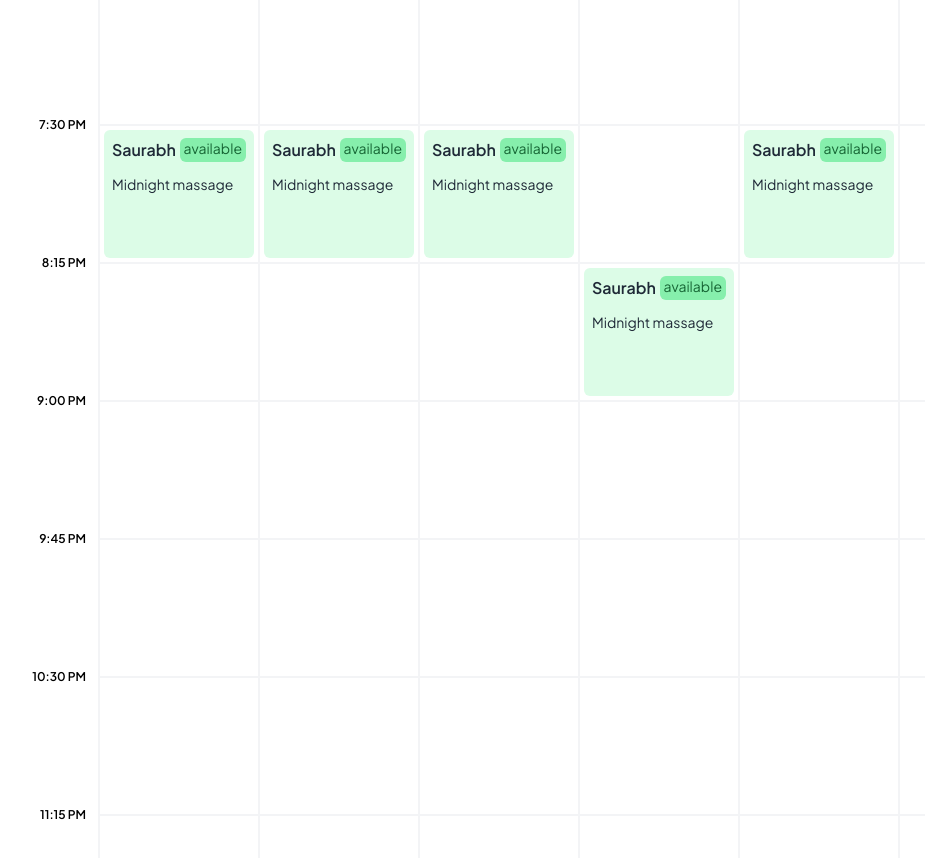
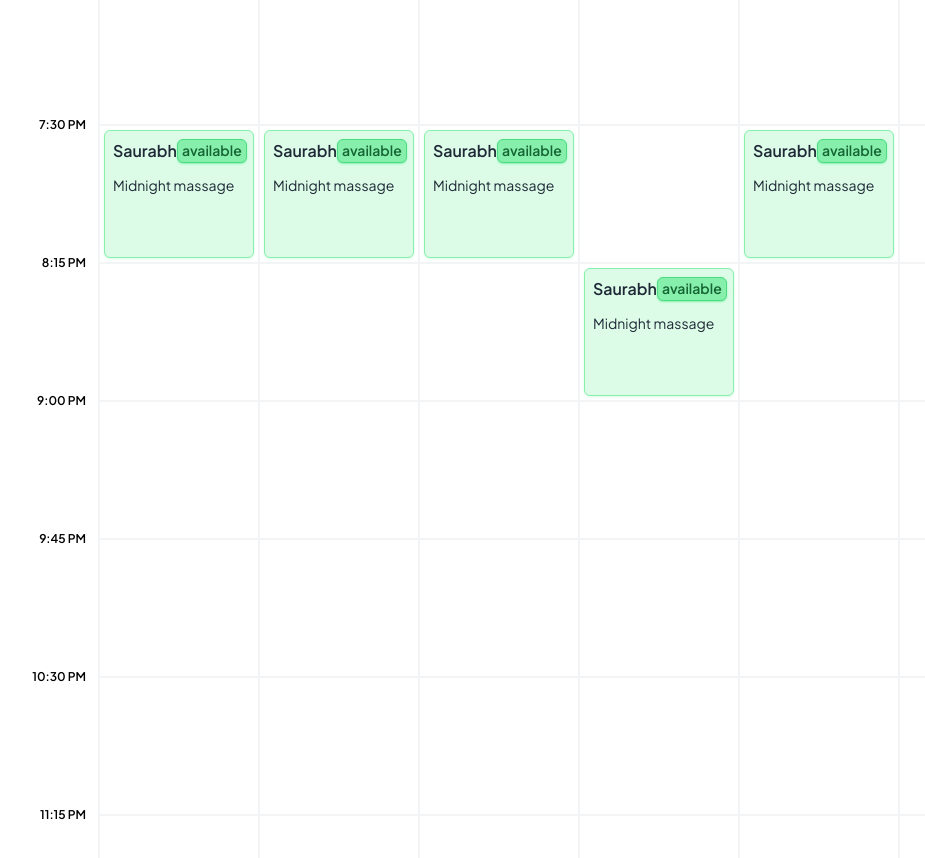
Before and after one commit to Saurabhdaswant/bookingApp, a Next.js app: page / in a window 1280 px wide. Shown: the part 3520-4378 px from the top of the page, without its empty margins (61-986 px from the left). Built offline with nearby package versions, Linux system fonts and the light colour scheme.

Commit message:
update : Improve the UI of appointment component

```diff
--- a/pages/index.tsx
+++ b/pages/index.tsx
@@ -24,18 +24,18 @@ function AppointmentSlot({
 }: AppointmentSlotProps) {
   const isBooked = appointment?.status === "booked";
   const isAvailable = appointment?.status === "available";
-  const appointmentClasses = `p-2 space-y-3 m-1 h-32 text-left ${
+  const appointmentClasses = `p-2 space-y-3 m-1 h-32 text-left transition duration-200 ease-out hover:ease-in ${
     isBooked
-      ? "bg-blue-100 rounded-md"
+      ? "bg-blue-100 rounded-md shadow hover:shadow-xl shadow-blue-100 hover:shadow-blue-100 border border-blue-300  "
       : isAvailable
-      ? "bg-green-100 rounded-md"
+      ? "bg-green-100 rounded-md shadow hover:shadow-xl shadow-green-100 hover:shadow-green-100 border border-green-300 "
       : ""
   } ${appointment ? "hover:cursor-pointer" : ""}`;
-  const statusClasses = `w-min rounded-md px-1 text-sm ${
+  const statusClasses = `w-min rounded-md px-1 text-sm font-semibold  ${
     isBooked
-      ? "text-blue-600 bg-blue-300"
+      ? "text-blue-600 bg-blue-300 shadow-sm shadow-blue-300 border border-blue-400 "
       : isAvailable
-      ? "text-green-800 bg-green-300"
+      ? "text-green-800 bg-green-300 shadow-sm shadow-green-300 border border-green-400"
       : ""
   }`;
 
@@ -49,7 +49,7 @@ function AppointmentSlot({
   return (
     <div>
       <div onClick={handleAppointmentClick} className={appointmentClasses}>
-        <div className="flex justify-between">
+        <div className="flex justify-between ">
           <div className="font-semibold text-gray-800">
             {appointment?.provider}
           </div>
```
